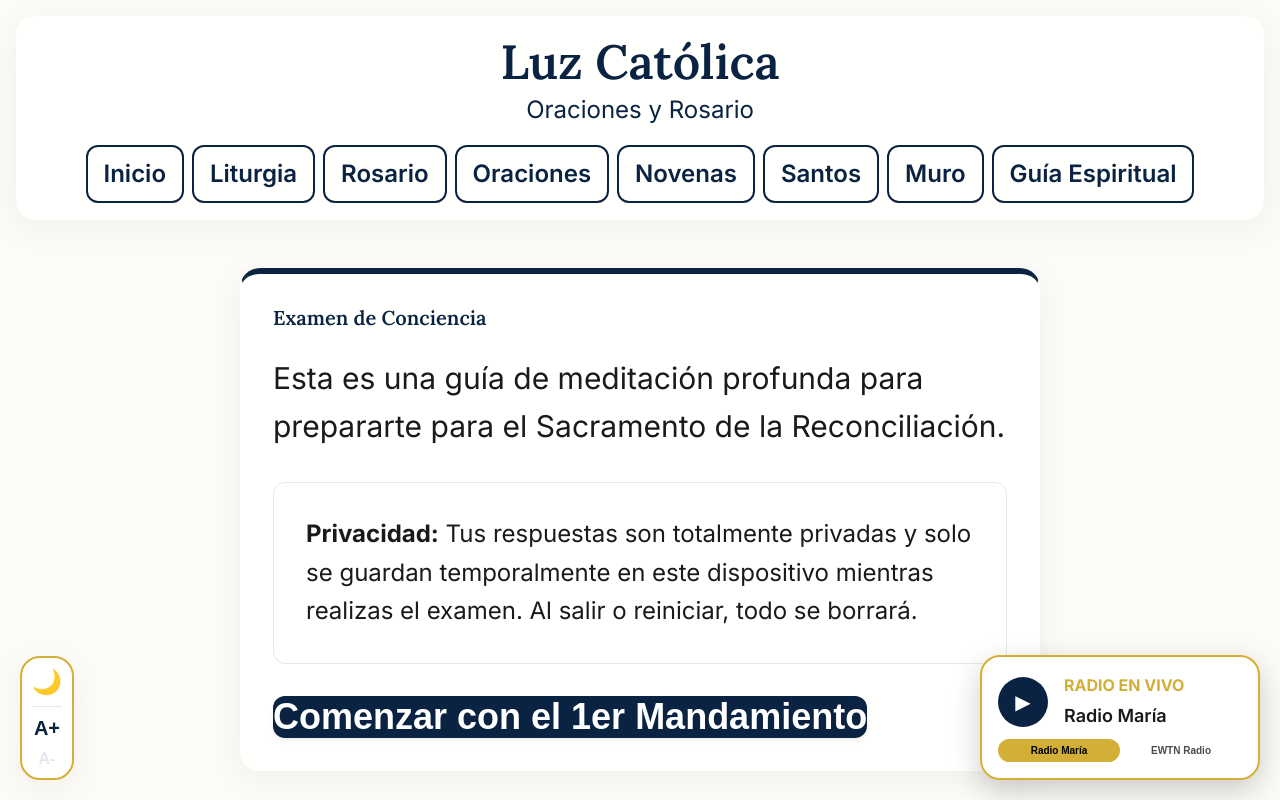
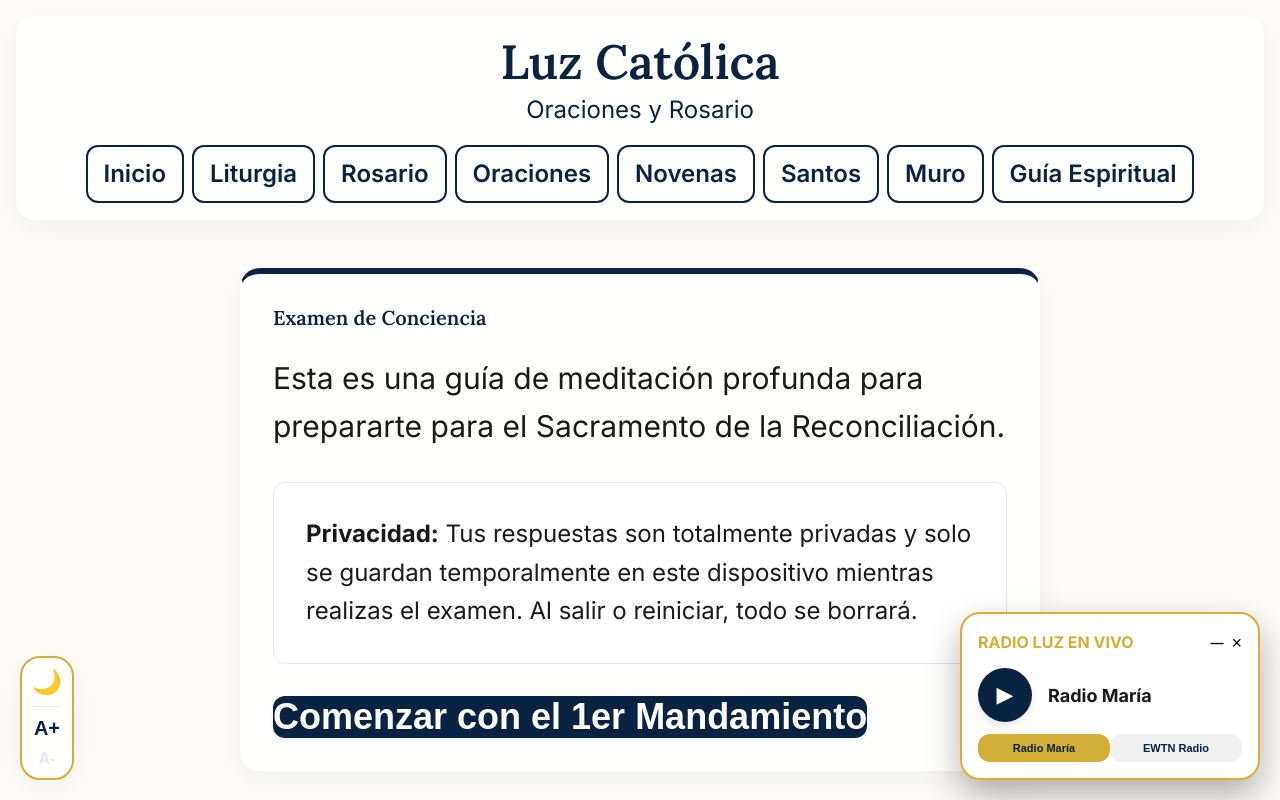
Before and after one commit to bernardguardado-netizen/luz-catolica, a React (Vite) app: page /examen in a window 1280 px wide. Shown: the top 800 px of the page. Built offline with nearby package versions, Linux system fonts and the light colour scheme.

Commit message:
Fixed Radio connectivity and added Minimize/Close features

```diff
--- a/src/components/RadioPlayer.jsx
+++ b/src/components/RadioPlayer.jsx
@@ -3,7 +3,9 @@ import React, { useState, useRef } from 'react';
 const RadioPlayer = () => {
   const [playing, setPlaying] = useState(false);
   const [loading, setLoading] = useState(false);
-  const [station, setStation] = useState('https://dreamsiteradiocp6.com/proxy/rmmessico'); // Radio Maria Mexico (Secure Proxy)
+  const [minimized, setMinimized] = useState(false);
+  const [isVisible, setIsVisible] = useState(true);
+  const [station, setStation] = useState('https://dreamsiteradiocp6.com/8120/stream'); // Radio Maria Mexico (Direct Stream)
   const [stationName, setStationName] = useState('Radio María');
   const [error, setError] = useState(null);
   const audioRef = useRef(null);
@@ -15,6 +17,8 @@ const RadioPlayer = () => {
     } else {
       setLoading(true);
       setError(null);
+      // Forzar carga de la fuente antes de reproducir
+      audioRef.current.load();
       audioRef.current.play()
         .then(() => {
           setPlaying(true);
@@ -24,7 +28,7 @@ const RadioPlayer = () => {
           console.error("Error al reproducir audio:", err);
           setPlaying(false);
           setLoading(false);
-          setError("No se pudo conectar con esta estación.");
+          setError("Estación no disponible ahora.");
         });
     }
   };
@@ -35,79 +39,113 @@ const RadioPlayer = () => {
     setPlaying(false);
     setLoading(false);
     setError(null);
-    if (audioRef.current) {
-        audioRef.current.load();
-    }
   };
 
+  if (!isVisible) return null;
+
+  if (minimized) {
+    return (
+      <div
+        onClick={() => setMinimized(false)}
+        className="animate-fade-in"
+        style={{
+          position: 'fixed', bottom: '20px', right: '20px', zIndex: 1001,
+          width: '60px', height: '60px', borderRadius: '50%',
+          backgroundColor: 'var(--color-primary)', display: 'flex',
+          alignItems: 'center', justifyContent: 'center', cursor: 'pointer',
+          boxShadow: 'var(--shadow-lg)', border: '2px solid var(--color-accent)'
+        }}
+      >
+        <span style={{ fontSize: '24px' }}>{playing ? '🎵' : '📻'}</span>
+        {playing && (
+          <div style={{
+            position: 'absolute', top: '-5px', right: '-5px',
+            width: '20px', height: '20px', borderRadius: '50%',
+            backgroundColor: '#2ecc71', border: '2px solid white'
+          }} />
+        )}
+      </div>
+    );
+  }
+
   return (
-    <div className="glass-panel" style={{
+    <div className="glass-panel animate-fade-in" style={{
       position: 'fixed',
       bottom: '20px',
       right: '20px',
       zIndex: 1000,
-      width: '280px',
+      width: '300px',
       padding: 'var(--spacing-md)',
-      boxShadow: '0 10px 30px rgba(0,0,0,0.2)',
+      boxShadow: '0 15px 35px rgba(0,0,0,0.3)',
       border: '2px solid var(--color-accent)',
       display: 'flex',
       flexDirection: 'column',
       gap: 'var(--spacing-sm)',
-      backgroundColor: 'rgba(255, 255, 255, 0.95)'
+      backgroundColor: 'rgba(255, 255, 255, 0.98)'
     }}>
+      <div style={{ display: 'flex', justifyContent: 'space-between', alignItems: 'center', marginBottom: '4px' }}>
+        <span style={{ fontSize: 'var(--text-xs)', color: 'var(--color-accent)', fontWeight: 'bold' }}>RADIO LUZ EN VIVO</span>
+        <div style={{ display: 'flex', gap: '8px' }}>
+          <button onClick={() => setMinimized(true)} style={{ background: 'none', border: 'none', cursor: 'pointer', fontSize: '18px' }}>─</button>
+          <button onClick={() => setIsVisible(false)} style={{ background: 'none', border: 'none', cursor: 'pointer', fontSize: '18px' }}>×</button>
+        </div>
+      </div>
+
       <div style={{ display: 'flex', alignItems: 'center', gap: 'var(--spacing-md)' }}>
         <button
           onClick={togglePlay}
           disabled={loading}
           style={{
-            width: '50px',
-            height: '50px',
+            width: '54px',
+            height: '54px',
             borderRadius: '50%',
             border: 'none',
             backgroundColor: loading ? 'var(--color-border)' : 'var(--color-primary)',
             color: 'white',
             cursor: loading ? 'wait' : 'pointer',
-            fontSize: '20px',
+            fontSize: '22px',
             display: 'flex',
             alignItems: 'center',
             justifyContent: 'center',
-            transition: 'all 0.3s'
+            transition: 'all 0.3s',
+            boxShadow: '0 4px 10px rgba(0,0,0,0.1)'
           }}
         >
           {loading ? '⏳' : (playing ? '⏸' : '▶')}
         </button>
         <div style={{ flex: 1 }}>
-          <span style={{ fontSize: 'var(--text-xs)', color: 'var(--color-accent)', fontWeight: 'bold', display: 'block' }}>RADIO EN VIVO</span>
-          <span style={{ fontSize: 'var(--text-sm)', fontWeight: '600' }}>{stationName}</span>
-          {error && <span style={{ fontSize: '10px', color: '#e74c3c', display: 'block' }}>{error}</span>}
-          {loading && <span style={{ fontSize: '10px', color: 'var(--color-primary)', display: 'block' }}>Conectando...</span>}
+          <span style={{ fontSize: 'var(--text-sm)', fontWeight: '700', color: 'var(--color-text-main)' }}>{stationName}</span>
+          {error && <span style={{ fontSize: '11px', color: '#e74c3c', display: 'block', fontWeight: '500' }}>{error}</span>}
+          {loading && <span style={{ fontSize: '11px', color: 'var(--color-primary)', display: 'block' }}>Sintonizando...</span>}
+          {playing && !loading && <span style={{ fontSize: '11px', color: '#2ecc71', display: 'block' }}>● Transmitiendo</span>}
         </div>
       </div>
 
-      <div style={{ display: 'flex', gap: 'var(--spacing-xs)' }}>
+      <div style={{ display: 'flex', gap: 'var(--spacing-xs)', marginTop: '4px' }}>
         <button
           className="btn"
-          onClick={() => changeStation('Radio María', 'https://dreamsiteradiocp6.com/proxy/rmmessico')}
-          style={{ fontSize: '10px', padding: '6px 8px', flex: 1, backgroundColor: stationName === 'Radio María' ? 'var(--color-accent)' : 'var(--color-surface)', opacity: stationName === 'Radio María' ? 1 : 0.7 }}
+          onClick={() => changeStation('Radio María', 'https://dreamsiteradiocp6.com/8120/stream')}
+          style={{ fontSize: '11px', padding: '8px', flex: 1, backgroundColor: stationName === 'Radio María' ? 'var(--color-accent)' : '#f0f0f0', color: 'var(--color-primary)', fontWeight: 'bold' }}
         >
           Radio María
         </button>
         <button
           className="btn"
           onClick={() => changeStation('EWTN Español', 'https://ewtn-ice.streamguys1.com/spanish-radio')}
-          style={{ fontSize: '10px', padding: '6px 8px', flex: 1, backgroundColor: stationName === 'EWTN Español' ? 'var(--color-accent)' : 'var(--color-surface)', opacity: stationName === 'EWTN Español' ? 1 : 0.7 }}
+          style={{ fontSize: '11px', padding: '8px', flex: 1, backgroundColor: stationName === 'EWTN Español' ? 'var(--color-accent)' : '#f0f0f0', color: 'var(--color-primary)', fontWeight: 'bold' }}
         >
           EWTN Radio
         </button>
       </div>
 
       <audio
+        key={station}
         ref={audioRef}
         src={station}
         preload="none"
         onEnded={() => setPlaying(false)}
         onError={() => {
-          setError("Error de conexión");
+          setError("Error de señal. Reintente.");
           setLoading(false);
           setPlaying(false);
         }}
```
